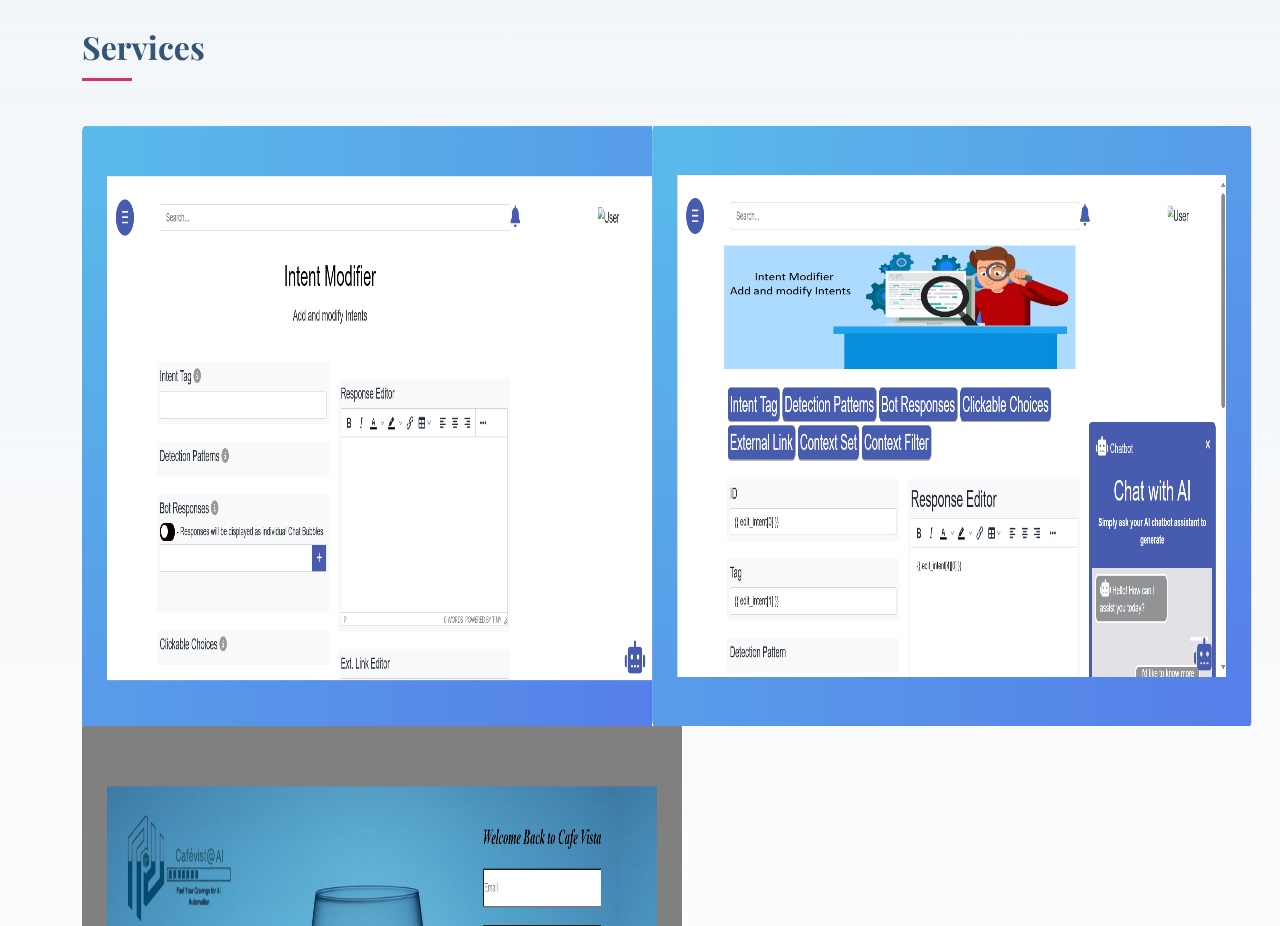
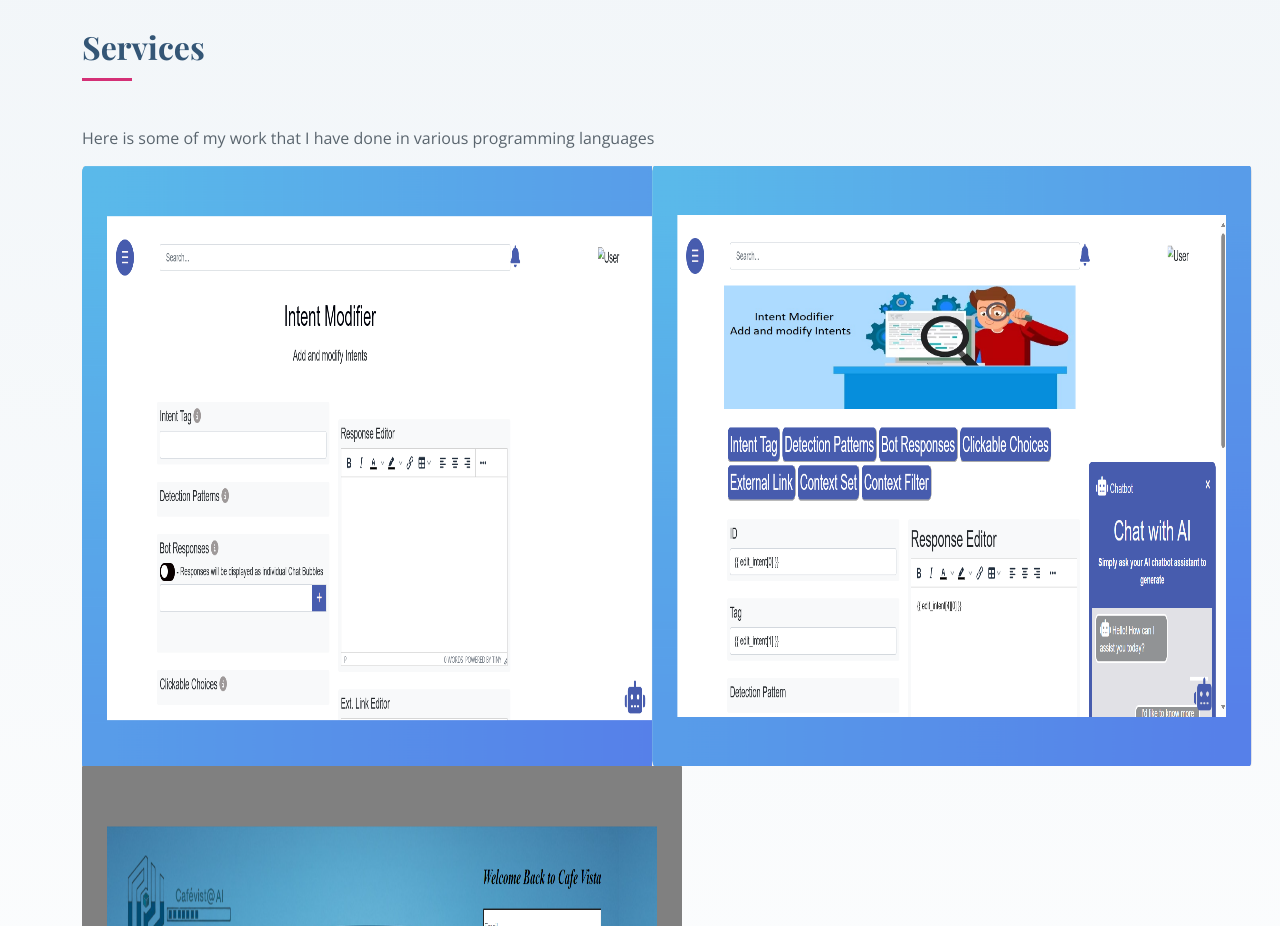
Before and after one commit to Sairalvi/mycv, a plain HTML site: page index.html in a window 1280 px wide. Shown: the part 2800-3726 px from the top of the page. Drawn offline with nearby package versions, Linux system fonts and the light colour scheme; a web font is replaced by a local one.

Commit message:
Update index.html

```diff
--- a/index.html
+++ b/index.html
@@ -249,7 +249,7 @@
         <div class="section-title">
           <h2>Services</h2>
         </div>
-
+       <p>Here is some of my work that I have done in various programming languages</p>
         <div class="row">
           <div class="col-md-6 col-lg-6 ">
             <img src="img/work1.png" alt="" style="height: 600px; width: 600px;">
```
